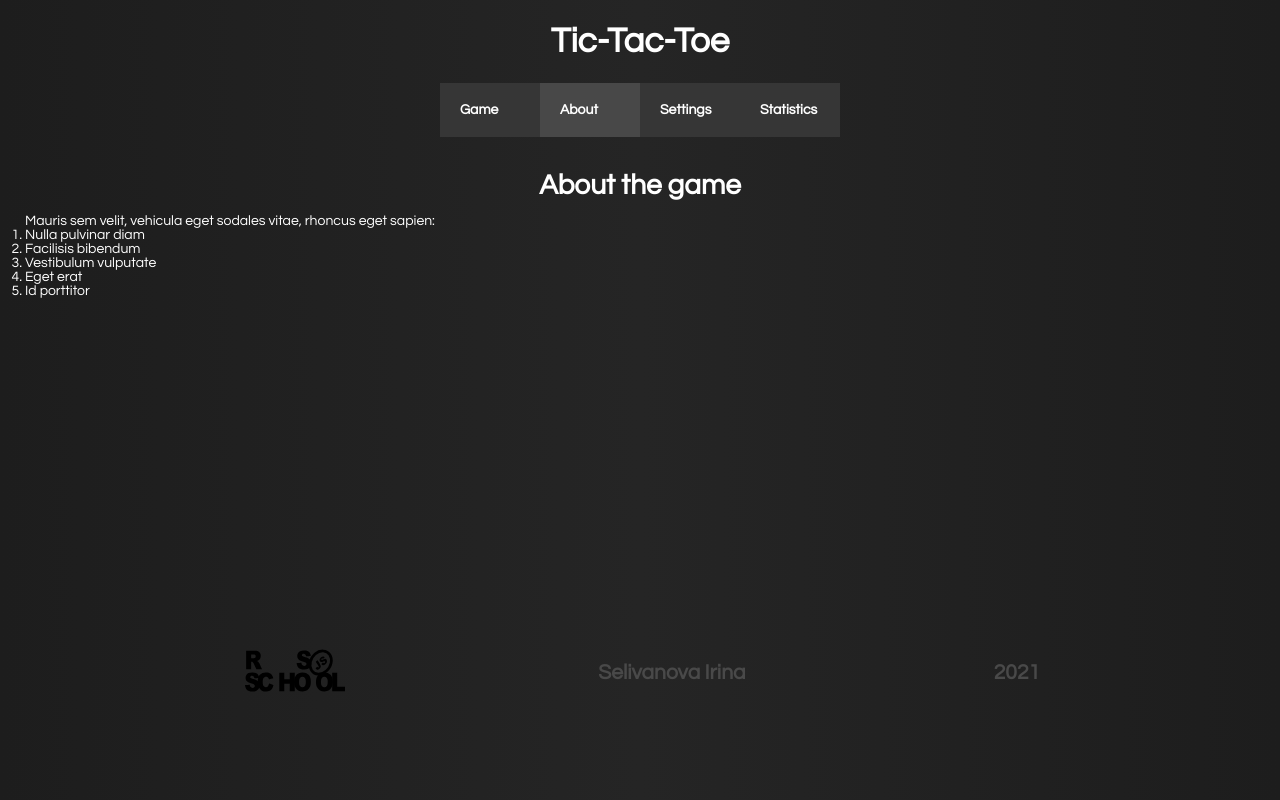
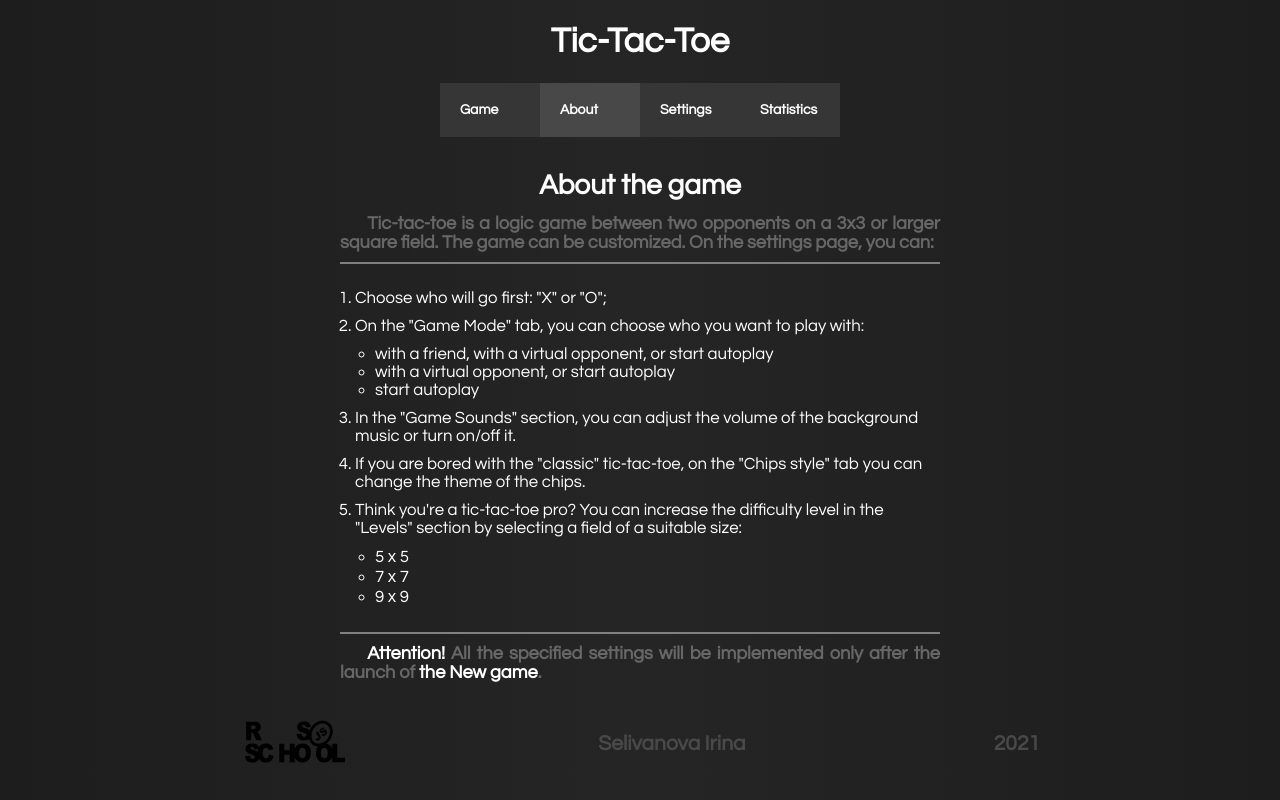
Before and after one commit to Bordo951/react-game, a React app: page /#/about in a window 1280 px wide. Built offline with nearby package versions, Linux system fonts and the light colour scheme.

Commit message:
feat: add about page content

```diff
--- a/src/pages/About.js
+++ b/src/pages/About.js
@@ -5,15 +5,34 @@ class About extends React.Component {
         return (
             <div className="about">
                 <h2 className="about__title">About the game</h2>
-                <p>Mauris sem velit, vehicula eget sodales vitae,
-                    rhoncus eget sapien:</p>
-                <ol>
-                    <li>Nulla pulvinar diam</li>
-                    <li>Facilisis bibendum</li>
-                    <li>Vestibulum vulputate</li>
-                    <li>Eget erat</li>
-                    <li>Id porttitor</li>
-                </ol>
+                <div className="about__content">
+                    <p className="about__description">
+                        Tic-tac-toe is a logic game between two opponents on a 3x3 or larger square field. The game can be customized.
+                        On the settings page, you can:
+                    </p>
+                    <ol className="about__list">
+                        <li className="about__item">Choose who will go first: "X" or "O";</li>
+                        <li className="about__item">On the "Game Mode" tab, you can choose who you want to play with:
+                            <ul>
+                                <li>with a friend, with a virtual opponent, or start autoplay</li>
+                                <li>with a virtual opponent, or start autoplay</li>
+                                <li>start autoplay</li>
+                            </ul>
+                        </li>
+                        <li className="about__item">In the "Game Sounds" section, you can adjust the volume of the background music or turn on/off it.</li>
+                        <li className="about__item">If you are bored with the "classic" tic-tac-toe, on the "Chips style" tab you can change the theme of the chips.</li>
+                        <li className="about__item">Think you're a tic-tac-toe pro? You can increase the difficulty level in the "Levels" section by selecting a field of a suitable size:
+                            <ul>
+                                <li>5 х 5</li>
+                                <li>7 х 7</li>
+                                <li>9 х 9</li>
+                            </ul>
+                        </li>
+                    </ol>
+                    <p className="about__description">
+                        <b>Attention!</b> All the specified settings will be implemented only after the launch of <b>the New game</b>.
+                    </p>
+                </div>
             </div>
         );
     }
--- a/src/pages/Game.js
+++ b/src/pages/Game.js
@@ -58,12 +58,10 @@ class Game extends StoredReactComponent {
         if (this.state.isStarted) {
             actionButtons = <div className="game-actions">
                 <button className="game__reset-btn" onClick={this.gameOver}>Game over</button>
-                <button className="game__reset-btn" onClick={this.saveGame}>Save game</button>
             </div>
         } else {
             actionButtons = <div className="game-actions">
-                <button className="game__reset-btn" onClick={this.startGame}>Start game</button>
-                <button className="game__reset-btn">Load game</button>
+                <button className="game__reset-btn" onClick={this.startGame}>New game</button>
             </div>
         }
 
--- a/src/styles/pages/_about.scss
+++ b/src/styles/pages/_about.scss
@@ -4,4 +4,38 @@
         font-size: 2em;
         margin-bottom: .5em;
     }
+
+    &__content {
+        max-width: 600px;
+        margin: 0 auto;
+    }
+
+    &__description {
+        margin: 10px 0;
+        text-indent: 1.5em;
+        text-align: justify;
+        font-size: 1.3em;
+        font-weight: 600;
+        color: $color-light-gray;
+
+        & > b {
+            color: $color-white;
+        }
+    }
+
+
+    &__list {
+        padding: 20px 0 20px 15px;
+        border-top: 2px solid grey;
+        border-bottom: 2px solid grey;
+    }
+
+    &__item {
+        padding: 5px 0;
+        font-size: 1.2em;
+
+        & > ul {
+            padding: 10px 0 0 20px;
+        }
+    }
 }
--- a/src/styles/variables/_colors.scss
+++ b/src/styles/variables/_colors.scss
@@ -4,6 +4,7 @@ $color-dark-white: #C9C9C9;
 $color-black: #000;
 $color-light-black: #212121;
 
+$color-light-gray: #676767;
 $color-gray: #363636;
 $color-dark-gray: #494949;
 $color-gray-2: rgba(77, 77, 77, 0.2);
```
